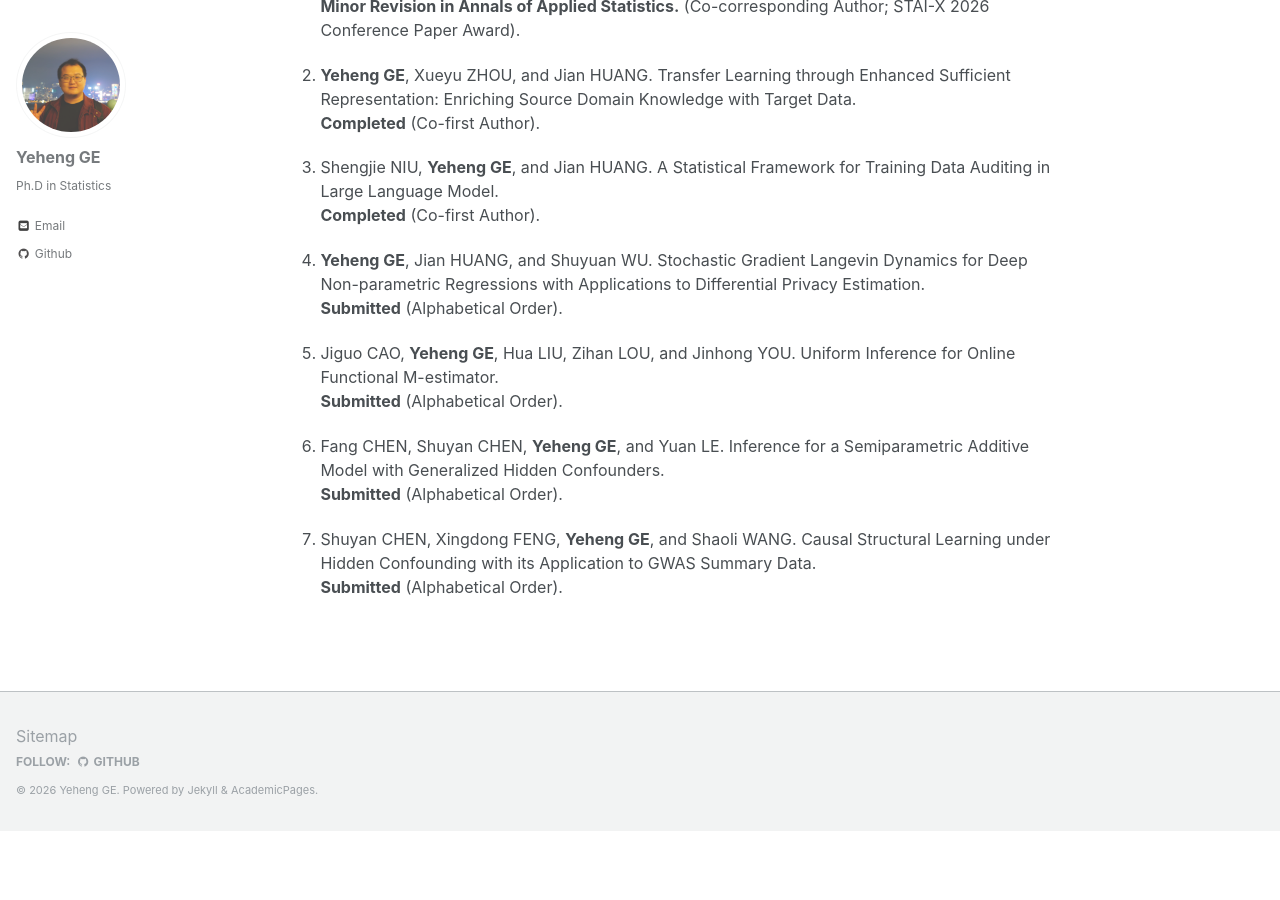
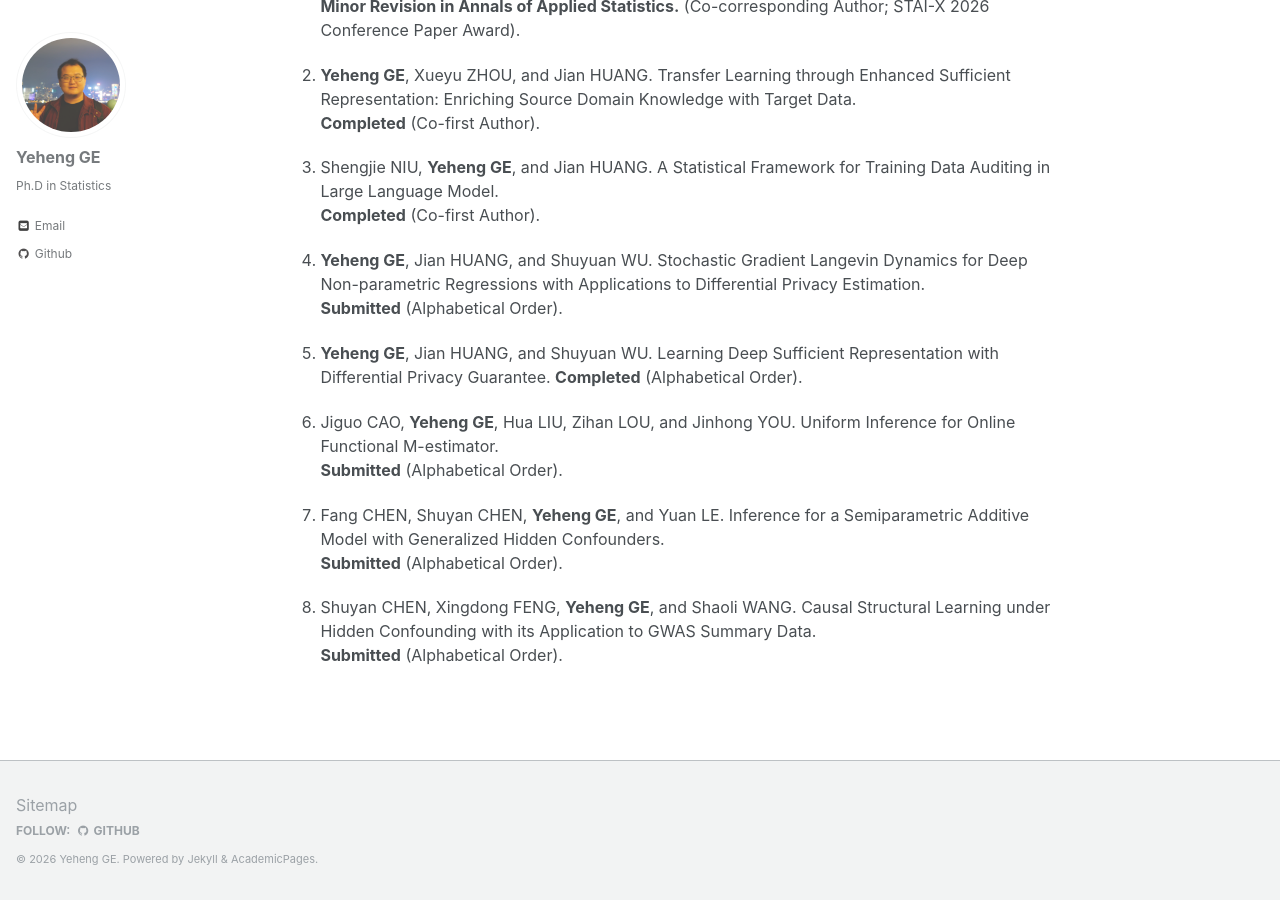
Before and after one commit to geyh96/geyh96.github.io, a Jekyll site: the page built from _pages/about.md, in a window 1280 px wide and 900 px high, scrolled down 1575 px. Built offline with Jekyll 4.4.1, drawn with Linux system fonts in a browser that asks for light colours; before the commit the page ends 2406 px from its top, so only the background shows below that.

Commit message:
Update about.md

```diff
--- a/_pages/about.md
+++ b/_pages/about.md
@@ -98,6 +98,12 @@ Before that, I got my Ph.D from Shanghai University of Finance and Economics, un
    **Submitted**
    (Alphabetical Order).
 
+
+1. **Yeheng GE**, Jian HUANG, and Shuyuan WU.
+   Learning Deep Sufficient Representation with Differential Privacy Guarantee.
+   **Completed**
+   (Alphabetical Order).
+
 1. Jiguo CAO, **Yeheng GE**, Hua LIU, Zihan LOU, and Jinhong YOU.
    Uniform Inference for Online Functional M-estimator.
    **Submitted**
@@ -119,13 +125,11 @@ Before that, I got my Ph.D from Shanghai University of Finance and Economics, un
 <!--
 
 
-
-
-
 1. Xueyu ZHOU, **Yeheng GE**, and Jian HUANG.
    Prediction Powered Training for Semi-Supervised Generative Models.
    **In Preparation**
    (Co-first Author).
+
 
 2. **Yeheng GE**, Jiayi HUANG and Xingdong FENG.
    Adaptive Curve-Aligned Transfer Learning for Quantile Regression.
```
